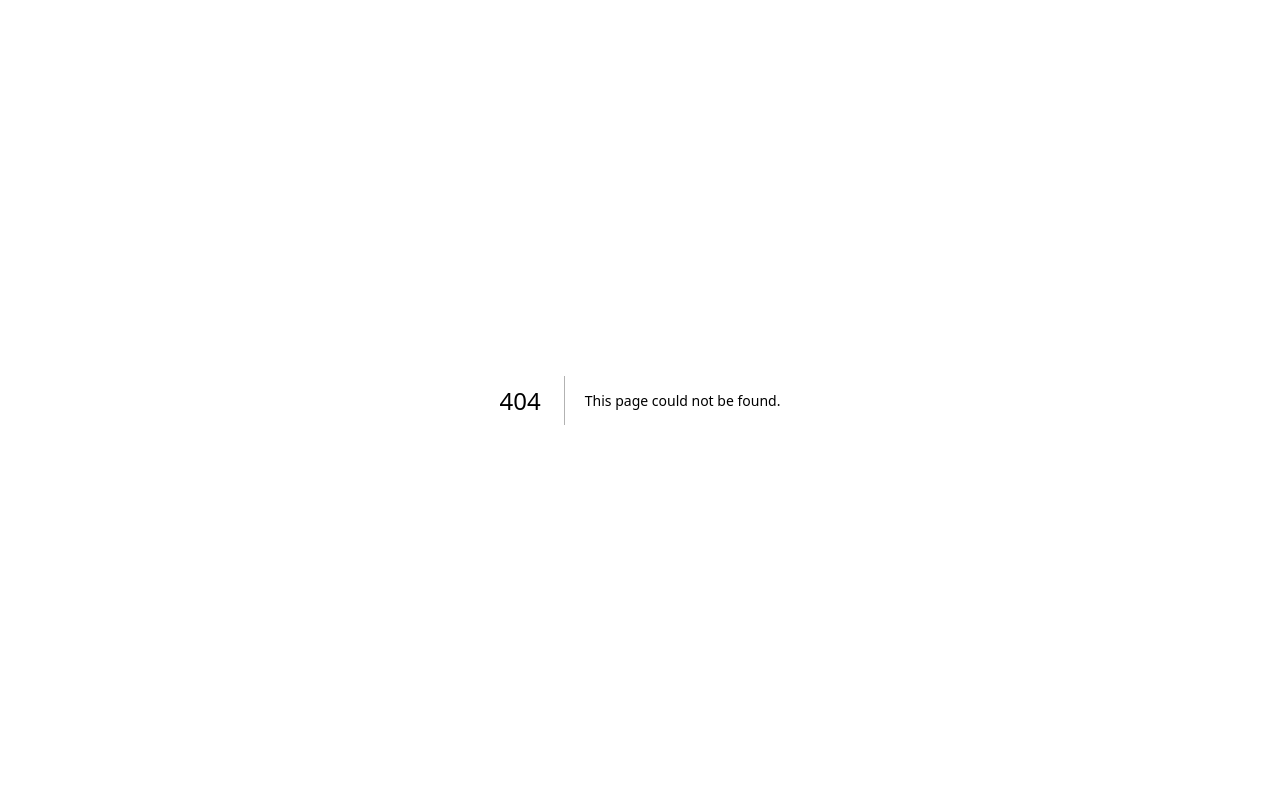
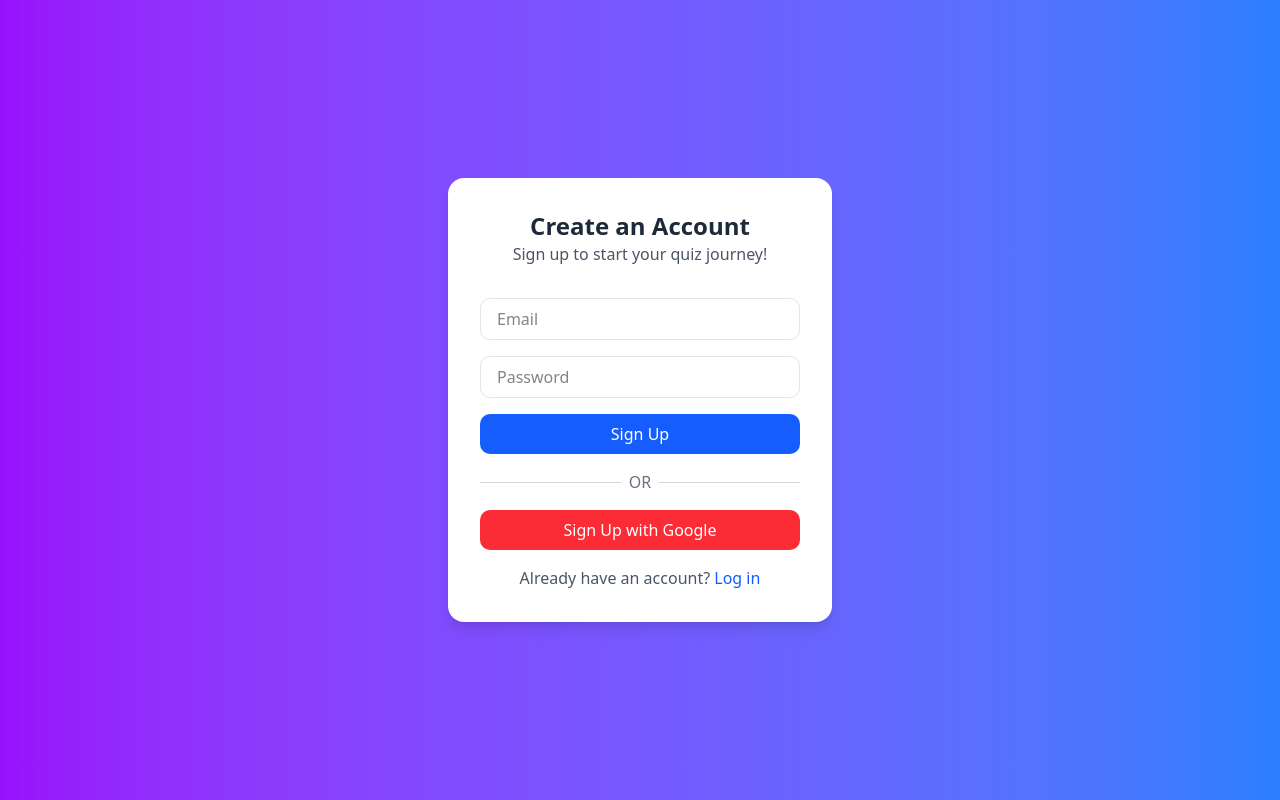
Before and after one commit to Guna-1527/final-quiz, a Next.js app: page /auth/signup in a window 1280 px wide. Before the commit this address had no page. Built offline with nearby package versions, Linux system fonts and the light colour scheme.

Commit message:
Adding the Signup page with supabase authentication

```diff
--- /dev/null
+++ b/src/app/auth/signup/page.tsx
@@ -0,0 +1,108 @@
+"use client";
+
+import { useState } from "react";
+import { supabase } from "../../lib/supabase";
+import { useRouter } from "next/navigation";
+
+const Signup = () => {
+  const router = useRouter();
+  const [email, setEmail] = useState("");
+  const [password, setPassword] = useState("");
+  const [loading, setLoading] = useState(false);
+  const [error, setError] = useState<string | null>(null);
+
+  // Handle Email Signup
+  const handleSignup = async () => {
+    setLoading(true);
+    setError(null);
+    try {
+      const { data, error } = await supabase.auth.signUp({
+        email,
+        password,
+      });
+
+      if (error) throw error;
+      alert("Check your email for verification!");
+      router.push("/quiz");
+    } catch (error: any) {
+      setError(error.message);
+    } finally {
+      setLoading(false);
+    }
+  };
+
+  // Handle Google OAuth Signup
+  const handleGoogleSignup = async () => {
+    setError(null);
+    try {
+      const { data, error } = await supabase.auth.signInWithOAuth({
+        provider: "google",
+      });
+
+      if (error) throw error;
+    } catch (error: any) {
+      setError(error.message);
+    }
+  };
+
+  return (
+    <div className="flex items-center justify-center min-h-screen bg-gradient-to-r from-purple-600 to-blue-500">
+      <div className="bg-white p-8 rounded-2xl shadow-lg w-96">
+        <h2 className="text-2xl font-bold text-gray-800 text-center">
+          Create an Account
+        </h2>
+        <p className="text-gray-600 text-center mb-4">
+          Sign up to start your quiz journey!
+        </p>
+
+        {error && <p className="text-red-500 text-center">{error}</p>}
+
+        <input
+          type="email"
+          placeholder="Email"
+          value={email}
+          onChange={(e) => setEmail(e.target.value)}
+          className="w-full px-4 py-2 mt-4 border rounded-lg focus:outline-none focus:border-blue-500"
+        />
+
+        <input
+          type="password"
+          placeholder="Password"
+          value={password}
+          onChange={(e) => setPassword(e.target.value)}
+          className="w-full px-4 py-2 mt-4 border rounded-lg focus:outline-none focus:border-blue-500"
+        />
+
+        <button
+          onClick={handleSignup}
+          disabled={loading}
+          className="w-full mt-4 bg-blue-600 hover:bg-blue-700 text-white py-2 rounded-lg transition duration-300"
+        >
+          {loading ? "Signing up..." : "Sign Up"}
+        </button>
+
+        <div className="flex items-center my-4">
+          <hr className="flex-grow border-gray-300" />
+          <span className="px-2 text-gray-500">OR</span>
+          <hr className="flex-grow border-gray-300" />
+        </div>
+
+        <button
+          onClick={handleGoogleSignup}
+          className="w-full bg-red-500 hover:bg-red-600 text-white py-2 rounded-lg transition duration-300"
+        >
+          Sign Up with Google
+        </button>
+
+        <p className="text-gray-600 text-center mt-4">
+          Already have an account?{" "}
+          <a href="/login" className="text-blue-600 hover:underline">
+            Log in
+          </a>
+        </p>
+      </div>
+    </div>
+  );
+};
+
+export default Signup;
```
